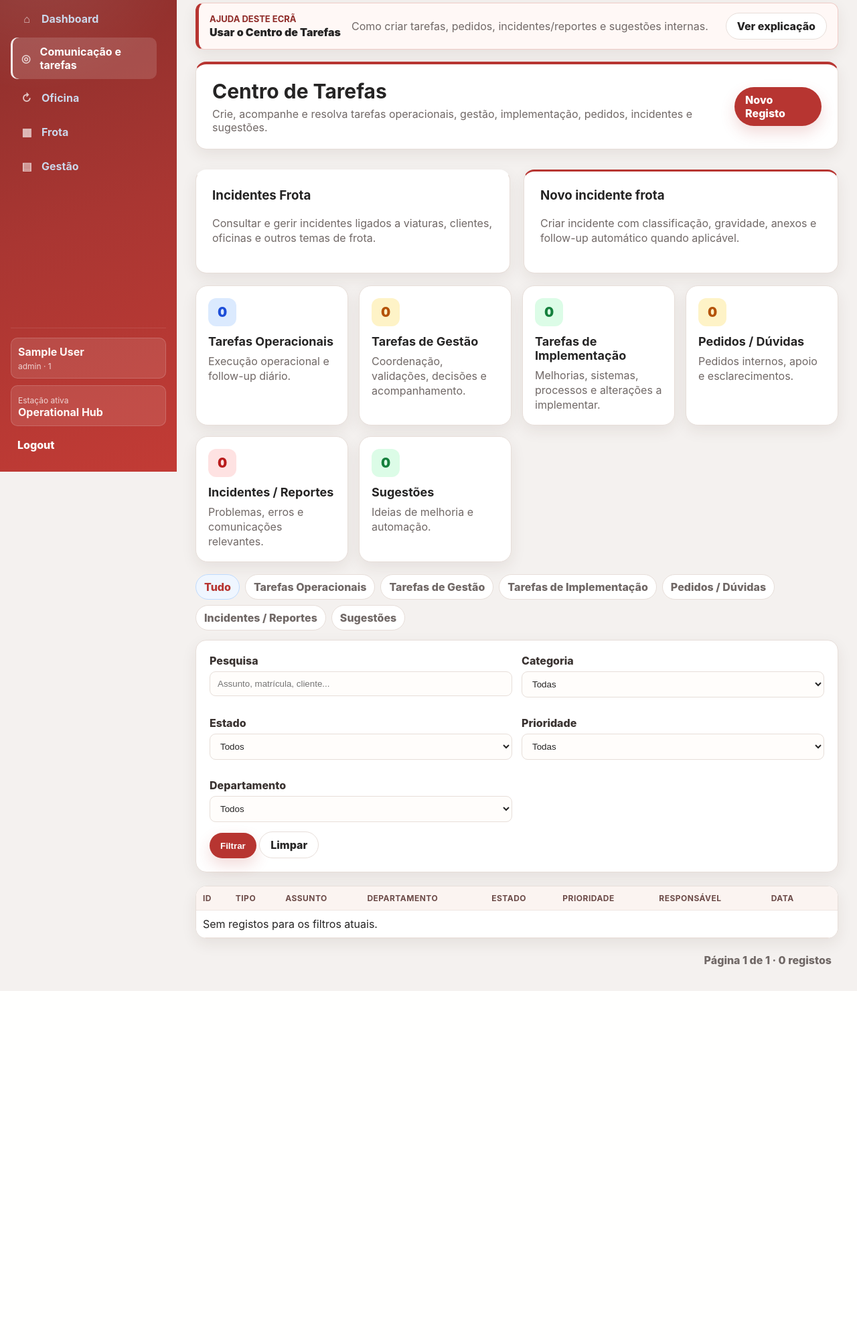
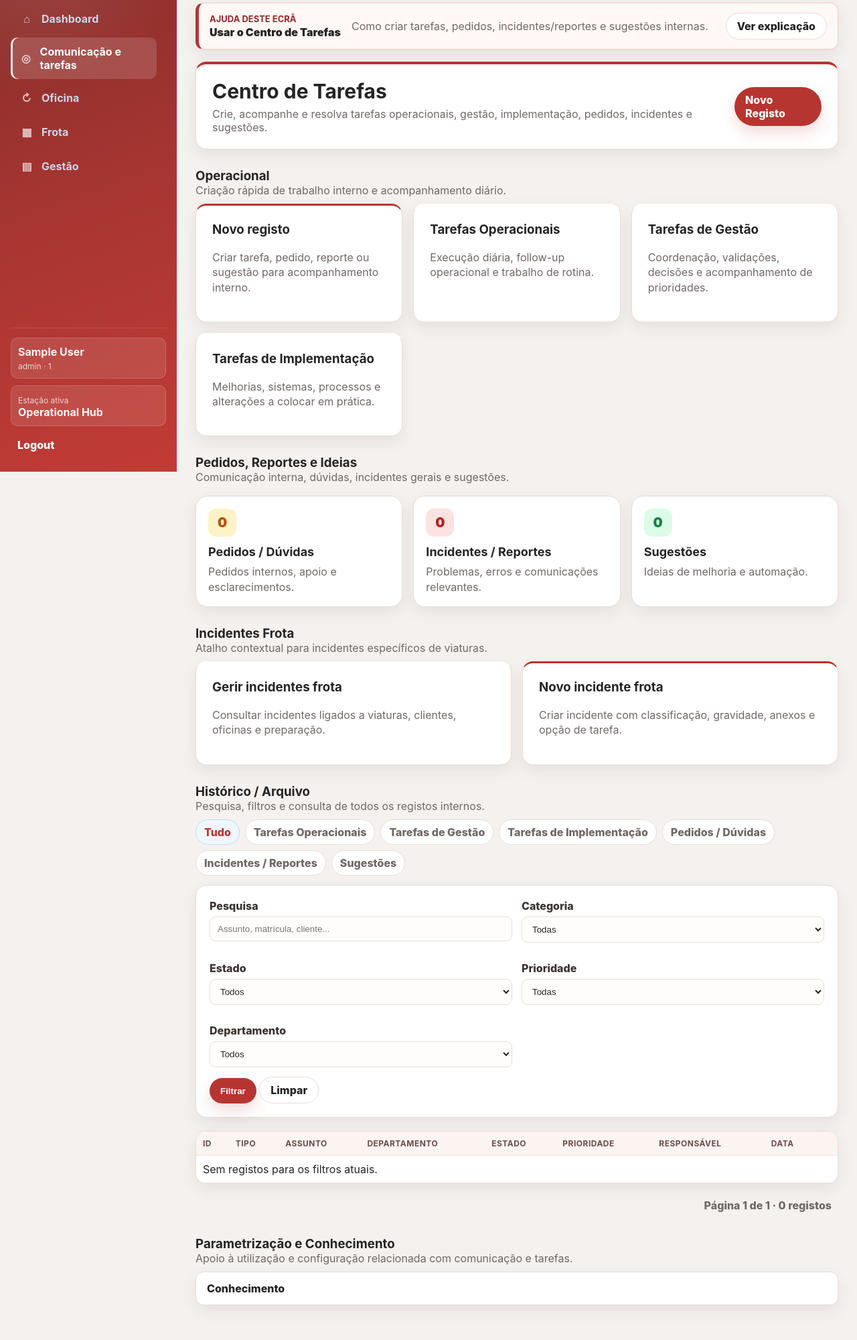
Before and after one commit to andrecoroa/carfast-stock, a Flask app: a page that uses templates/centro_tarefas/index.html in a window 1280 px wide. Shown: the part 96-2096 px from the top of the page at 67% size. Before the commit the page ends 1575 px from the top, so only its background shows below. Run offline with Flask 3, Linux system fonts and the light colour scheme; the visitor is signed in with stand-in values (Sample User, id 1); data comes from the database, SQL or seed files in the repository; data that the repository does not hold is empty.

Commit message:
Reorganizar centro de tarefas

```diff
--- a/templates/centro_tarefas/index.html
+++ b/templates/centro_tarefas/index.html
@@ -14,18 +14,6 @@
   </div>
 </div>
 
-<div class="hub-grid">
-  <a class="hub-card" href="{{ url_for('incidentes_frota') }}">
-    <h3>Incidentes Frota</h3>
-    <p>Consultar e gerir incidentes ligados a viaturas, clientes, oficinas e outros temas de frota.</p>
-  </a>
-  <a class="hub-card primary-action" href="{{ url_for('novo_incidente_frota') }}">
-    <h3>Novo incidente frota</h3>
-    <p>Criar incidente com classificação, gravidade, anexos e follow-up automático quando aplicável.</p>
-  </a>
-</div>
-
-<div class="task-type-grid">
 {% set info = {
   'Tarefas Operacionais': ['task-blue', 'Execução operacional e follow-up diário.'],
   'Tarefas de Gestão': ['task-yellow', 'Coordenação, validações, decisões e acompanhamento.'],
@@ -34,7 +22,43 @@
   'Incidentes / Reportes': ['task-red', 'Problemas, erros e comunicações relevantes.'],
   'Sugestões': ['task-green', 'Ideias de melhoria e automação.']
 } %}
-  {% for cat in categorias %}
+
+<section class="workspace-section">
+  <div class="section-head">
+    <div>
+      <h3>Operacional</h3>
+      <span class="muted">Criação rápida de trabalho interno e acompanhamento diário.</span>
+    </div>
+  </div>
+  <div class="action-grid">
+    <a class="hub-card primary-action" href="{{ url_for('centro_tarefas_novo') }}">
+      <h3>Novo registo</h3>
+      <p>Criar tarefa, pedido, reporte ou sugestão para acompanhamento interno.</p>
+    </a>
+    <a class="hub-card" href="{{ url_for('centro_tarefas', categoria='Tarefas Operacionais') }}">
+      <h3>Tarefas Operacionais</h3>
+      <p>Execução diária, follow-up operacional e trabalho de rotina.</p>
+    </a>
+    <a class="hub-card" href="{{ url_for('centro_tarefas', categoria='Tarefas de Gestão') }}">
+      <h3>Tarefas de Gestão</h3>
+      <p>Coordenação, validações, decisões e acompanhamento de prioridades.</p>
+    </a>
+    <a class="hub-card" href="{{ url_for('centro_tarefas', categoria='Tarefas de Implementação') }}">
+      <h3>Tarefas de Implementação</h3>
+      <p>Melhorias, sistemas, processos e alterações a colocar em prática.</p>
+    </a>
+  </div>
+</section>
+
+<section class="workspace-section">
+  <div class="section-head">
+    <div>
+      <h3>Pedidos, Reportes e Ideias</h3>
+      <span class="muted">Comunicação interna, dúvidas, incidentes gerais e sugestões.</span>
+    </div>
+  </div>
+  <div class="task-type-grid">
+    {% for cat in ['Pedidos / Dúvidas', 'Incidentes / Reportes', 'Sugestões'] %}
       <a class="task-type-card {{ info.get(cat, ['task-blue', 'Registos internos.'])[0] }}" href="{{ url_for('centro_tarefas', categoria=cat) }}">
         <span>{{ resumo.get(cat, 0) }}</span>
         <strong>{{ cat }}</strong>
@@ -42,7 +66,34 @@
       </a>
     {% endfor %}
   </div>
+</section>
 
+<section class="workspace-section">
+  <div class="section-head">
+    <div>
+      <h3>Incidentes Frota</h3>
+      <span class="muted">Atalho contextual para incidentes específicos de viaturas.</span>
+    </div>
+  </div>
+  <div class="action-grid">
+    <a class="hub-card" href="{{ url_for('incidentes_frota') }}">
+      <h3>Gerir incidentes frota</h3>
+      <p>Consultar incidentes ligados a viaturas, clientes, oficinas e preparação.</p>
+    </a>
+    <a class="hub-card primary-action" href="{{ url_for('novo_incidente_frota') }}">
+      <h3>Novo incidente frota</h3>
+      <p>Criar incidente com classificação, gravidade, anexos e opção de tarefa.</p>
+    </a>
+  </div>
+</section>
+
+<section class="workspace-section">
+  <div class="section-head">
+    <div>
+      <h3>Histórico / Arquivo</h3>
+      <span class="muted">Pesquisa, filtros e consulta de todos os registos internos.</span>
+    </div>
+  </div>
   <div class="task-tabs">
     <a class="task-tab {% if not filtros.categoria %}active{% endif %}" href="{{ url_for('centro_tarefas') }}">Tudo</a>
     {% for cat in categorias %}
@@ -141,4 +192,22 @@
   {% endif %}
 </div>
 
+</section>
+
+<section class="workspace-section">
+  <div class="section-head">
+    <div>
+      <h3>Parametrização e Conhecimento</h3>
+      <span class="muted">Apoio à utilização e configuração relacionada com comunicação e tarefas.</span>
+    </div>
+  </div>
+  <div class="quick-link-grid">
+    <a href="{{ url_for('conhecimento_index') }}?area=Comunicação e tarefas">Conhecimento</a>
+    {% if current_user.role == 'Admin' %}
+      <a href="{{ url_for('users') }}">Utilizadores e acessos</a>
+      <a href="{{ url_for('admin_home') }}">Configurações globais</a>
+    {% endif %}
+  </div>
+</section>
+
 {% endblock %}
```
Lines whose indentation alone changed are shown as unchanged.
